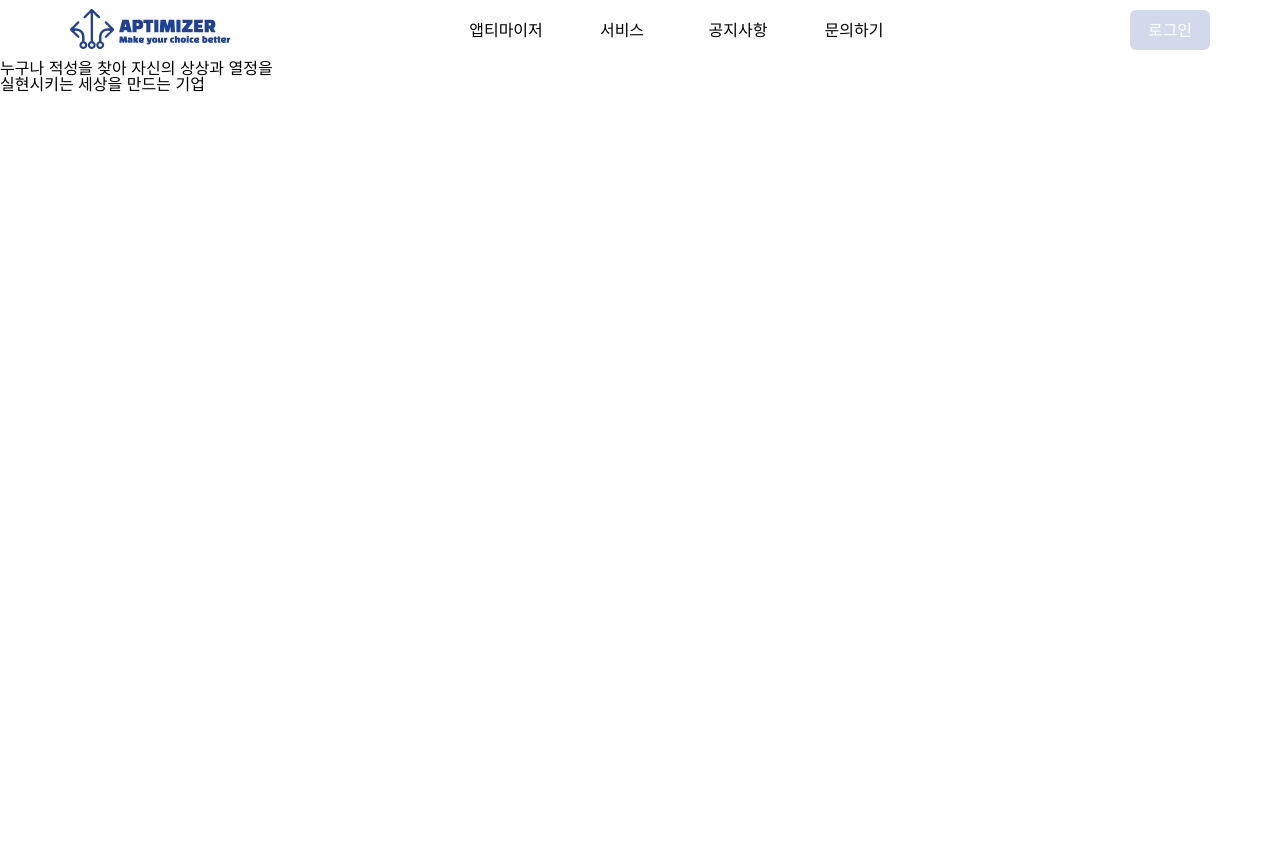
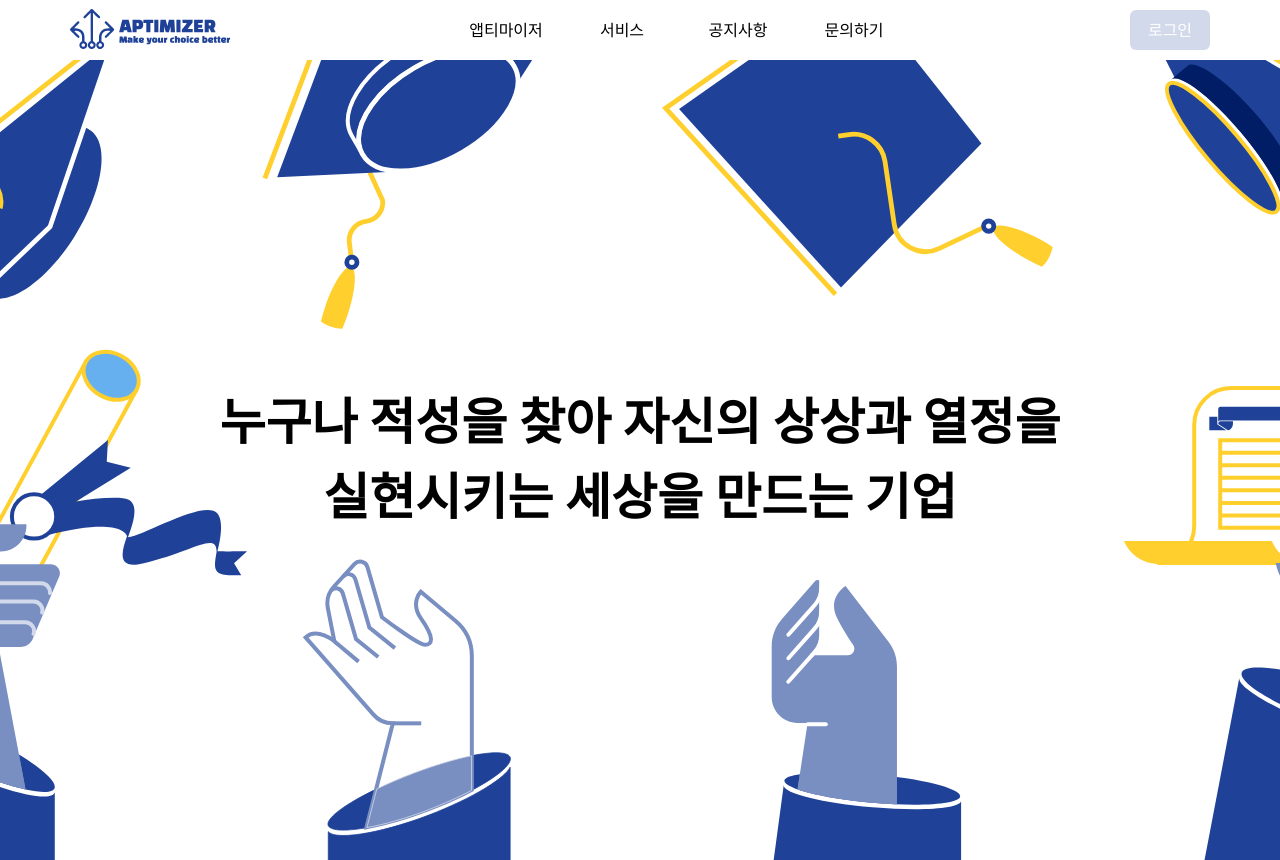
Before and after one commit to aptimizer-co/aptimizer, a Next.js app: page / in a window 1280 px wide. Before the commit the page ends 800 px from the top, so only its background shows below. Built offline with nearby package versions, Linux system fonts and the light colour scheme; a web font is replaced by a local one.

Commit message:
[🎨스타일] `Hero` 섹션 스타일 완성

```diff
--- a/src/app/(home)/page.module.css
+++ b/src/app/(home)/page.module.css
@@ -1,2 +1,26 @@
 .home {
+  width: 100%;
+  display: flex;
+  align-items: center;
+  justify-content: center;
 }
+
+.hero {
+  background-image: url("../../../public/svg/hero.svg");
+  background-size: cover;
+  background-position: center;
+  background-repeat: no-repeat;
+  width: 100%;
+  height: 100vh;
+  display: flex;
+  align-items: center;
+  justify-content: center;
+}
+
+.title {
+  cursor: default;
+  text-align: center;
+  font-size: 5rem;
+  font-weight: bold;
+  line-height: 7.5rem;
+}
```
